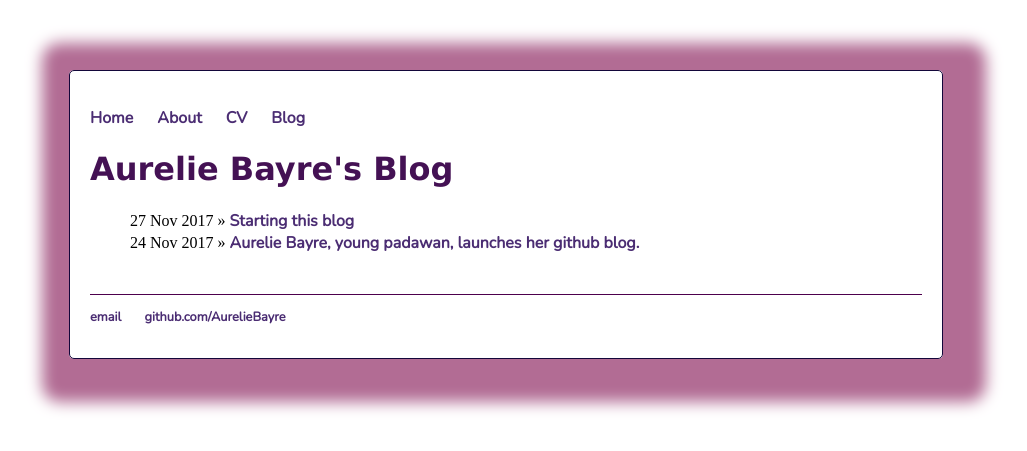
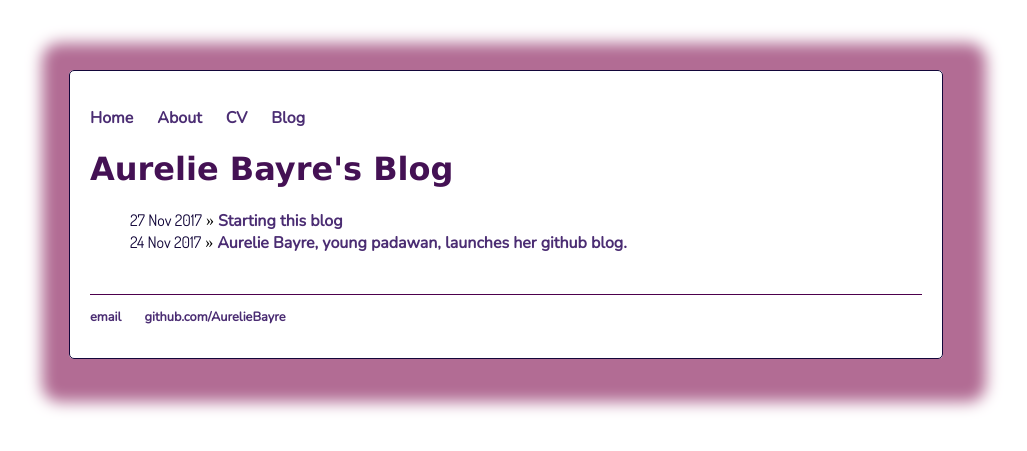
Before and after one commit to AurelieBayre/aurelieBayre.github.io, a Jekyll site: the page built from blog/index.html, in a window 1280 px wide. Shown: the top 451 px of the page, without its empty margins (134-1161 px from the left). Built offline with Jekyll 4.4.1, drawn with Linux system fonts in a browser that asks for light colours.

Commit message:
Update main.css

```diff
--- a/css/main.css
+++ b/css/main.css
@@ -62,3 +62,8 @@ ul.posts {
 ul.posts li {
     list-style: none;
 }
+
+.blogDate {
+    color: #13073A;
+    font-family: 'Dosis', sans-serif;
+}
```
